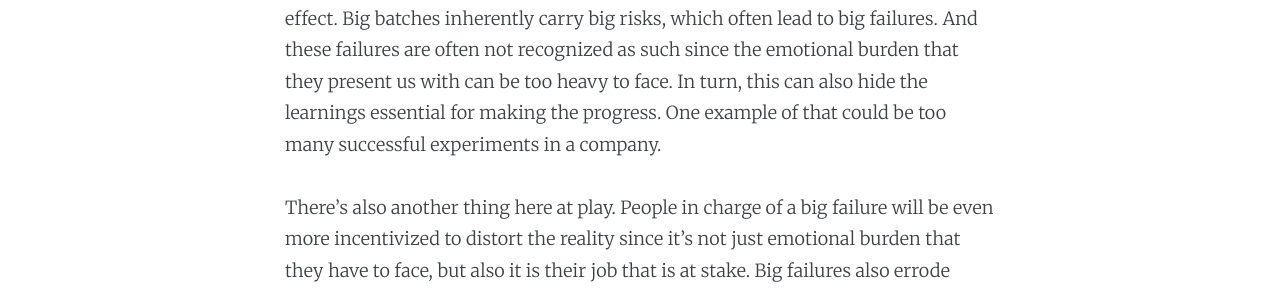
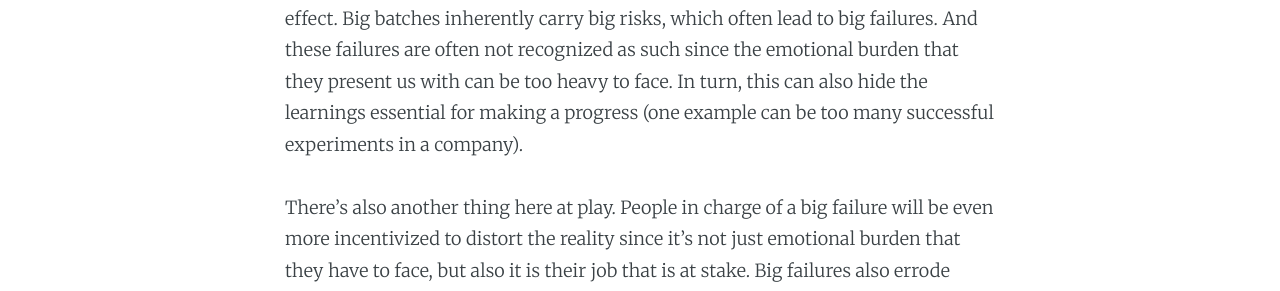
Before and after one commit to dragan-stepanovic/dragan-stepanovic.github.io, a Jekyll site: the page built from _posts/2020-06-09-big-batches-reality-distortion.md, in a window 1280 px wide. Shown: the part 960-1251 px from the top of the page. Built offline with Jekyll 4.4.1, drawn with Linux system fonts in a browser that asks for light colours; some of the changed text lies outside the part shown.

Commit message:
Update 2020-06-09-big-batches-reality-distortion.md

```diff
--- a/_posts/2020-06-09-big-batches-reality-distortion.md
+++ b/_posts/2020-06-09-big-batches-reality-distortion.md
@@ -17,7 +17,7 @@ So, how does this compare to a small failure? Well, if facing a big failure is q
 And here's the plot twist. You thought that this post is a life lesson, while actually it's a life lesson AND a story about small batches 😊
 
 We, as humans, work in systems (organizations) which are susceptible to the same effect.
-Big batches inherently carry big risks, which often lead to big failures. And these failures are often not recognized as such since the emotional burden that they present us with can be too heavy to face. In turn, this can also hide the learnings essential for making the progress. One example of that could be too many successful experiments in a company.
+Big batches inherently carry big risks, which often lead to big failures. And these failures are often not recognized as such since the emotional burden that they present us with can be too heavy to face. In turn, this can also hide the learnings essential for making a progress (one example can be too many successful experiments in a company).
 
 There's also another thing here at play. People in charge of a big failure will be even more incentivized to distort the reality since it's not just emotional burden that they have to face, but also it is their job that is at stake. Big failures also errode trust proportionally.
 
```
